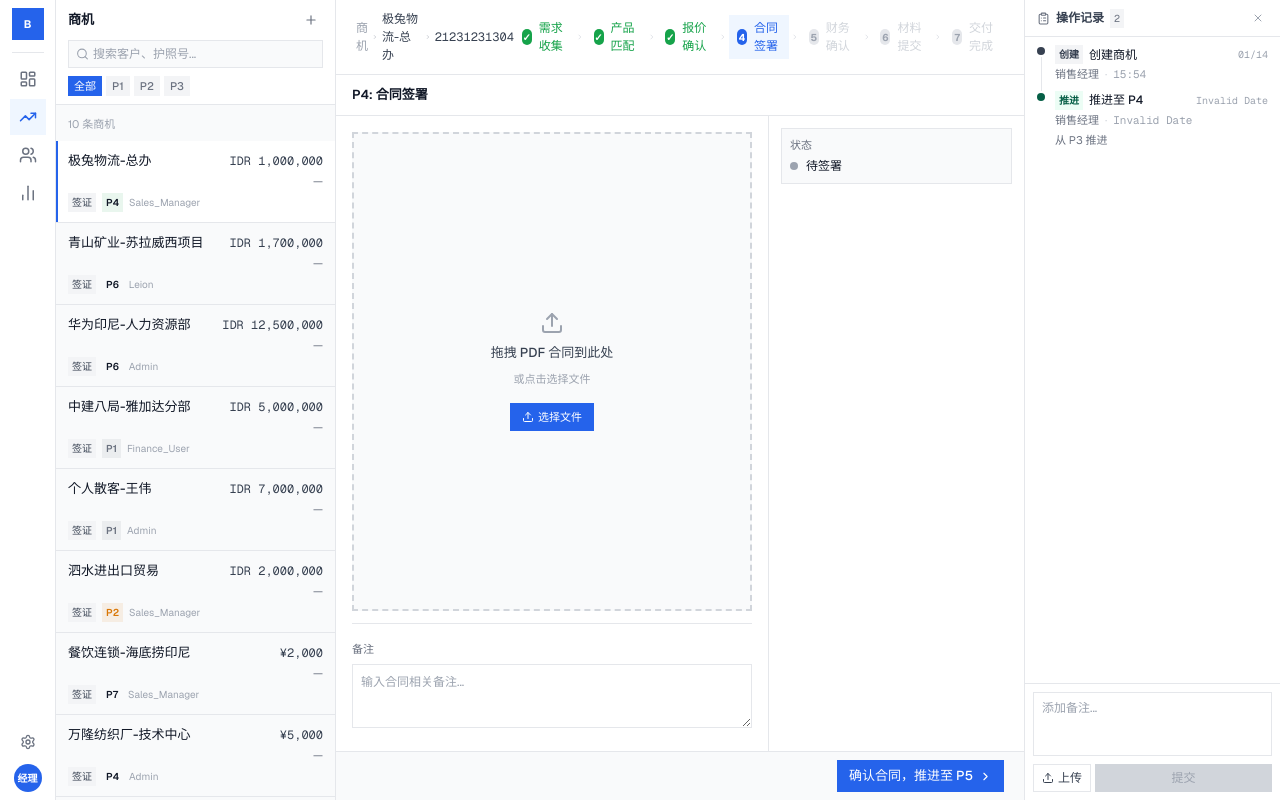
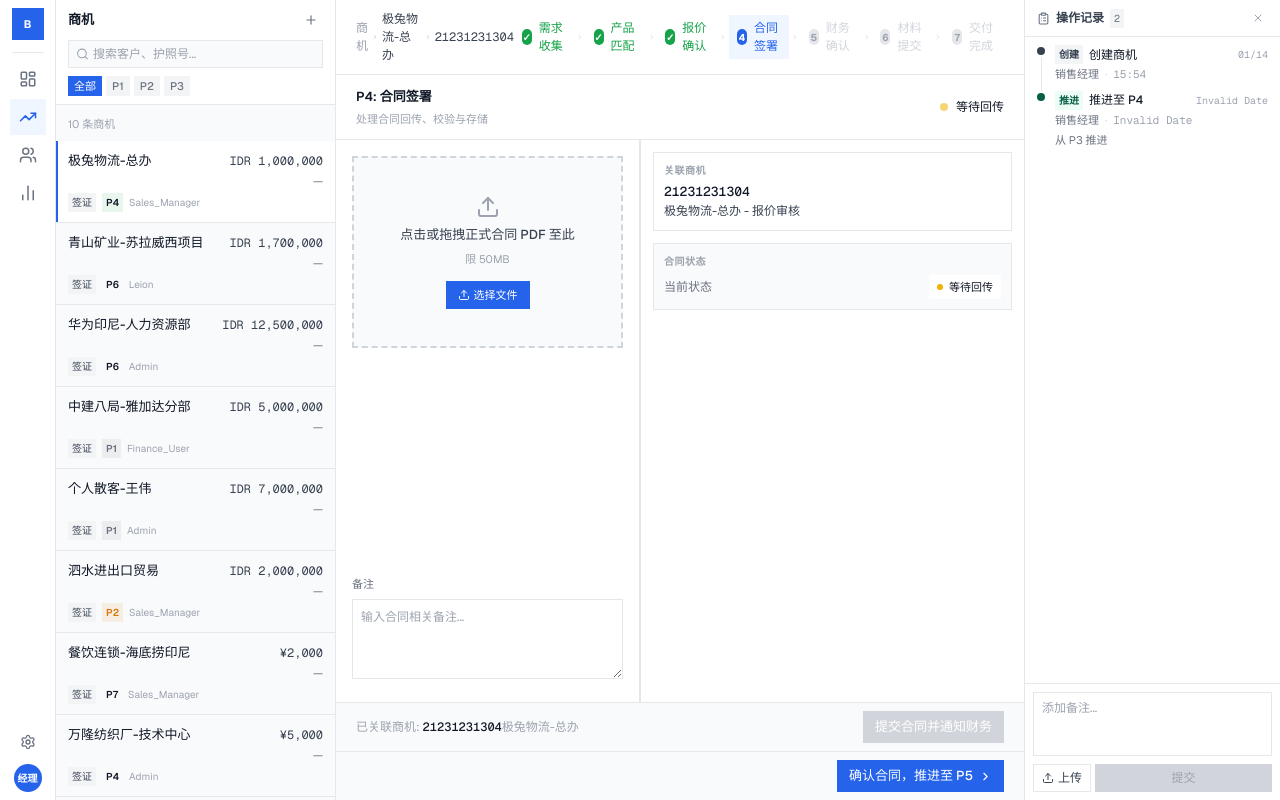
Before and after one commit to roisantoso-id/bantuqifu-sales-hub, a Next.js app: page / in a window 1280 px wide. Both pictures are taken after a click on the button "推进至 P4". Built offline with nearby package versions, Linux system fonts and the light colour scheme.

Commit message:
feat: optimize P4 component per deep design guidelines\n\nAdd breathing light state Badge, contract checklist, and bottom bar updates for contract signing phase.

```diff
--- a/components/workspace/p4-contract.tsx
+++ b/components/workspace/p4-contract.tsx
@@ -1,23 +1,35 @@
 'use client'
 
-import { Upload, File, Eye, X } from 'lucide-react'
+import { Upload, File, Eye, X, CheckCircle2, Circle } from 'lucide-react'
 import { useState } from 'react'
-import type { OpportunityP4Data } from '@/lib/types'
+import type { OpportunityP4Data, Opportunity } from '@/lib/types'
 
 interface P4ContractProps {
+  opportunity: Opportunity
   p4Data?: OpportunityP4Data
   onDataChange: (data: OpportunityP4Data) => void
 }
 
 const STATUS_LABEL: Record<string, string> = {
-  pending: '待签署',
+  pending: '等待回传',
   returned: '已回传',
   archived: '归档中',
 }
 
-export function P4Contract({ p4Data, onDataChange }: P4ContractProps) {
+const STATUS_COLOR: Record<string, string> = {
+  pending: 'bg-yellow-500',
+  returned: 'bg-green-500',
+  archived: 'bg-blue-500',
+}
+
+export function P4Contract({ opportunity, p4Data, onDataChange }: P4ContractProps) {
   const [isDragging, setIsDragging] = useState(false)
   const [previewOpen, setPreviewOpen] = useState(false)
+  const [checklist, setChecklist] = useState({
+    sealVisible: false,
+    signatureComplete: false,
+    qualityClear: false,
+  })
 
   const currentData = p4Data || {
     contractStatus: 'pending',
@@ -36,7 +48,6 @@ export function P4Contract({ p4Data, onDataChange }: P4ContractProps) {
   const handleDrop = (e: React.DragEvent) => {
     e.preventDefault()
     setIsDragging(false)
-    // 模拟文件上传
     const file = e.dataTransfer.files?.[0]
     if (file) {
       onDataChange({
@@ -62,29 +73,46 @@ export function P4Contract({ p4Data, onDataChange }: P4ContractProps) {
 
   return (
     <div className="flex h-full flex-col bg-white">
-      {/* Header */}
-      <div className="border-b border-[#e5e7eb] px-4 py-2.5">
+      {/* Header with Status Badge */}
+      <div className="border-b border-[#e5e7eb] px-5 py-3">
+        <div className="flex items-center justify-between">
+          <div>
             <h3 className="text-[13px] font-semibold text-[#111827]">P4: 合同签署</h3>
+            <p className="mt-1 text-[11px] text-[#9ca3af]">处理合同回传、校验与存储</p>
+          </div>
+          {/* Breathing Light Status Badge */}
+          <div className="flex items-center gap-2">
+            <div
+              className={`h-2 w-2 rounded-full ${STATUS_COLOR[currentData.contractStatus]} animate-pulse`}
+            />
+            <span className="text-[12px] font-medium text-[#111827]">
+              {STATUS_LABEL[currentData.contractStatus]}
+            </span>
+          </div>
+        </div>
       </div>
 
-      {/* Main Content */}
+      {/* Main Content - Left/Right Split */}
       <div className="flex flex-1 overflow-hidden">
-        {/* Left: Upload Area */}
-        <div className="flex-1 flex flex-col p-4">
+        {/* Left: Upload & Checklist Area (60%) */}
+        <div className="flex flex-1 flex-col overflow-y-auto border-r border-[#e5e7eb] p-4">
+          {/* Upload Dropzone */}
           <div
             onDragOver={handleDragOver}
             onDragLeave={handleDragLeave}
             onDrop={handleDrop}
-            className={`flex-1 flex flex-col items-center justify-center rounded-sm border-2 border-dashed transition-colors ${
+            className={`mb-4 flex h-48 flex-col items-center justify-center rounded-sm border-2 border-dashed transition-colors ${
               isDragging
                 ? 'border-[#2563eb] bg-[#eff6ff]'
+                : currentData.contractFileUrl
+                  ? 'border-[#10b981] bg-[#ecfdf5]'
                   : 'border-[#d1d5db] bg-[#f9fafb]'
             }`}
           >
             {currentData.contractFileUrl ? (
               <div className="flex flex-col items-center gap-2">
-                <File size={32} className="text-[#9ca3af]" />
-                <p className="text-[12px] text-[#6b7280]">合同已上传</p>
+                <File size={28} className="text-[#10b981]" />
+                <p className="text-[12px] font-medium text-[#047857]">合同已上传</p>
                 <button
                   onClick={() =>
                     onDataChange({
@@ -93,19 +121,19 @@ export function P4Contract({ p4Data, onDataChange }: P4ContractProps) {
                       contractStatus: 'pending',
                     })
                   }
-                  className="mt-2 flex h-7 items-center gap-1 rounded-sm bg-[#fee2e2] px-2 text-[11px] text-[#dc2626] hover:bg-[#fecaca]"
+                  className="mt-2 flex h-6 items-center gap-1 rounded-sm bg-[#fee2e2] px-2 text-[11px] text-[#dc2626] hover:bg-[#fecaca]"
                 >
                   <X size={12} />
                   重新上传
                 </button>
               </div>
             ) : (
-              <div className="flex flex-col items-center gap-2 text-center">
+              <div className="flex flex-col items-center gap-1.5 text-center">
                 <Upload size={24} className="text-[#9ca3af]" />
                 <p className="text-[13px] font-medium text-[#374151]">
-                  拖拽 PDF 合同到此处
+                  点击或拖拽正式合同 PDF 至此
                 </p>
-                <p className="text-[11px] text-[#9ca3af]">或点击选择文件</p>
+                <p className="text-[11px] text-[#9ca3af]">限 50MB</p>
                 <input
                   type="file"
                   accept=".pdf"
@@ -124,8 +152,59 @@ export function P4Contract({ p4Data, onDataChange }: P4ContractProps) {
             )}
           </div>
 
+          {/* File Info */}
+          {currentData.contractFileUrl && (
+            <div className="mb-4 rounded-sm border border-[#e5e7eb] bg-[#f9fafb] p-2.5">
+              <div className="flex items-center justify-between gap-2">
+                <div className="min-w-0 flex-1">
+                  <p className="truncate text-[12px] font-medium text-[#111827]">
+                    Bantu_Contract_{opportunity.id}.pdf
+                  </p>
+                  <p className="text-[11px] text-[#9ca3af]">
+                    上传于 {currentData.uploadedAt ? new Date(currentData.uploadedAt).toLocaleString('zh-CN') : '未知'}
+                  </p>
+                </div>
+                <button className="shrink-0 flex h-6 w-6 items-center justify-center rounded-sm text-[#9ca3af] hover:bg-[#e5e7eb]">
+                  <Eye size={14} />
+                </button>
+              </div>
+            </div>
+          )}
+
+          {/* Checklist Section */}
+          {currentData.contractFileUrl && (
+            <div className="mb-4 rounded-sm border border-[#e5e7eb] bg-white p-3">
+              <p className="mb-2 text-[12px] font-semibold text-[#111827]">合同质检清单</p>
+              <div className="space-y-2">
+                {[
+                  { key: 'sealVisible', label: '合同公章清晰可见' },
+                  { key: 'signatureComplete', label: '签字页完整无遗漏' },
+                  { key: 'qualityClear', label: '扫描件无遮挡/反光' },
+                ].map((item) => (
+                  <label
+                    key={item.key}
+                    className="flex cursor-pointer items-center gap-2 rounded-sm p-1.5 hover:bg-[#f3f4f6]"
+                  >
+                    <input
+                      type="checkbox"
+                      checked={checklist[item.key as keyof typeof checklist]}
+                      onChange={(e) =>
+                        setChecklist((prev) => ({
+                          ...prev,
+                          [item.key]: e.target.checked,
+                        }))
+                      }
+                      className="h-4 w-4 cursor-pointer"
+                    />
+                    <span className="text-[12px] text-[#374151]">{item.label}</span>
+                  </label>
+                ))}
+              </div>
+            </div>
+          )}
+
           {/* Notes */}
-          <div className="mt-3 border-t border-[#e5e7eb] pt-3">
+          <div className="mt-auto">
             <label className="text-[11px] font-medium text-[#6b7280]">备注</label>
             <textarea
               value={currentData.notes || ''}
@@ -136,56 +215,92 @@ export function P4Contract({ p4Data, onDataChange }: P4ContractProps) {
                 })
               }
               placeholder="输入合同相关备注..."
-              className="mt-1 h-16 w-full rounded-sm border border-[#e5e7eb] bg-white p-2 text-[12px] text-[#111827] outline-none placeholder:text-[#9ca3af] focus:border-[#2563eb]"
+              className="mt-1 h-20 w-full rounded-sm border border-[#e5e7eb] bg-white p-2 text-[12px] text-[#111827] outline-none placeholder:text-[#9ca3af] focus:border-[#2563eb]"
             />
           </div>
         </div>
 
-        {/* Right: Preview & Status */}
-        <div className="w-64 shrink-0 border-l border-[#e5e7eb] p-3">
-          {/* Status */}
-          <div className="mb-3 rounded-sm border border-[#e5e7eb] bg-[#f9fafb] p-2">
-            <p className="text-[11px] text-[#6b7280]">状态</p>
-            <div className="mt-1 flex items-center gap-2">
+        {/* Right: Preview & Details (40%) */}
+        <div className="w-96 shrink-0 flex flex-col overflow-y-auto border-l border-[#e5e7eb] p-3">
+          {/* Opportunity Info */}
+          <div className="mb-3 rounded-sm border border-[#e5e7eb] bg-white p-2.5">
+            <p className="text-[10px] font-semibold uppercase tracking-wider text-[#9ca3af]">
+              关联商机
+            </p>
+            <p className="mt-1 font-mono text-[13px] font-medium text-[#111827]">
+              {opportunity.id}
+            </p>
+            <p className="text-[12px] text-[#374151]">
+              {opportunity.customer.name} - {opportunity.serviceTypeLabel}
+            </p>
+          </div>
+
+          {/* Contract Status Details */}
+          <div className="mb-3 rounded-sm border border-[#e5e7eb] bg-[#f9fafb] p-2.5">
+            <p className="text-[10px] font-semibold uppercase tracking-wider text-[#9ca3af]">
+              合同状态
+            </p>
+            <div className="mt-1.5 space-y-1.5">
+              <div className="flex items-center justify-between">
+                <span className="text-[12px] text-[#6b7280]">当前状态</span>
+                <span className="inline-flex items-center gap-1.5 rounded-sm bg-white px-2 py-1 text-[11px] font-medium text-[#111827]">
                   <span
-                className={`inline-block h-2 w-2 rounded-full ${
-                  currentData.contractStatus === 'pending'
-                    ? 'bg-[#9ca3af]'
-                    : currentData.contractStatus === 'returned'
-                      ? 'bg-[#2563eb]'
-                      : 'bg-[#10b981]'
-                }`}
+                    className={`h-1.5 w-1.5 rounded-full ${STATUS_COLOR[currentData.contractStatus]}`}
                   />
-              <span className="font-mono text-[12px] font-medium text-[#111827]">
                   {STATUS_LABEL[currentData.contractStatus]}
                 </span>
               </div>
+              {currentData.uploadedAt && (
+                <div className="flex items-center justify-between">
+                  <span className="text-[12px] text-[#6b7280]">上传时间</span>
+                  <span className="font-mono text-[11px] text-[#374151]">
+                    {new Date(currentData.uploadedAt).toLocaleDateString('zh-CN')}
+                  </span>
+                </div>
+              )}
+            </div>
           </div>
 
-          {/* Preview Thumbnail */}
+          {/* Checklist Status */}
           {currentData.contractFileUrl && (
-            <div className="mb-3">
-              <p className="mb-1 text-[11px] text-[#6b7280]">合同预览</p>
-              <div className="flex h-40 items-center justify-center rounded-sm border border-[#e5e7eb] bg-[#f3f4f6]">
-                <button
-                  onClick={() => setPreviewOpen(true)}
-                  className="flex h-8 items-center gap-1 rounded-sm bg-[#2563eb] px-2 text-[11px] text-white hover:bg-[#1d4ed8]"
-                >
-                  <Eye size={12} />
-                  全屏预览
-                </button>
+            <div className="rounded-sm border border-[#e5e7eb] bg-white p-2.5">
+              <p className="mb-1.5 text-[10px] font-semibold uppercase tracking-wider text-[#9ca3af]">
+                质检进度
+              </p>
+              <div className="space-y-1">
+                {[
+                  { key: 'sealVisible', label: '公章' },
+                  { key: 'signatureComplete', label: '签字' },
+                  { key: 'qualityClear', label: '质量' },
+                ].map((item) => (
+                  <div key={item.key} className="flex items-center gap-1.5">
+                    {checklist[item.key as keyof typeof checklist] ? (
+                      <CheckCircle2 size={14} className="text-[#10b981]" />
+                    ) : (
+                      <Circle size={14} className="text-[#d1d5db]" />
+                    )}
+                    <span className="text-[11px] text-[#6b7280]">{item.label}</span>
+                  </div>
+                ))}
               </div>
             </div>
           )}
+        </div>
+      </div>
 
-          {/* Upload Time */}
-          {currentData.uploadedAt && (
-            <div className="rounded-sm border border-[#e5e7eb] bg-white p-2 text-[11px] text-[#6b7280]">
-              <p className="font-mono">
-                上传于: {new Date(currentData.uploadedAt).toLocaleString('zh-CN')}
-              </p>
+      {/* Sticky Footer */}
+      <div className="border-t border-[#e5e7eb] bg-[#f9fafb] px-5 py-2">
+        <div className="flex items-center justify-between text-[12px]">
+          <div className="text-[#9ca3af]">
+            已关联商机: <span className="font-mono font-medium text-[#111827]">{opportunity.id}</span>
+            {opportunity.customer.name}
           </div>
-          )}
+          <button
+            disabled={!currentData.contractFileUrl || !Object.values(checklist).every(Boolean)}
+            className="flex h-8 items-center gap-1.5 rounded-sm bg-[#2563eb] px-3 text-[13px] font-medium text-white hover:bg-[#1d4ed8] disabled:bg-[#d1d5db] disabled:cursor-not-allowed"
+          >
+            提交合同并通知财务
+          </button>
         </div>
       </div>
     </div>
--- a/components/workspace/workspace-pane.tsx
+++ b/components/workspace/workspace-pane.tsx
@@ -111,6 +111,7 @@ export function WorkspacePane({
         )}
         {viewingStage === 'P4' && (
           <P4Contract
+            opportunity={opportunity}
             p4Data={opportunity.p4Data}
             onDataChange={(data) => onOpportunityUpdate({ p4Data: data })}
           />
```
Lines whose indentation alone changed are shown as unchanged.
